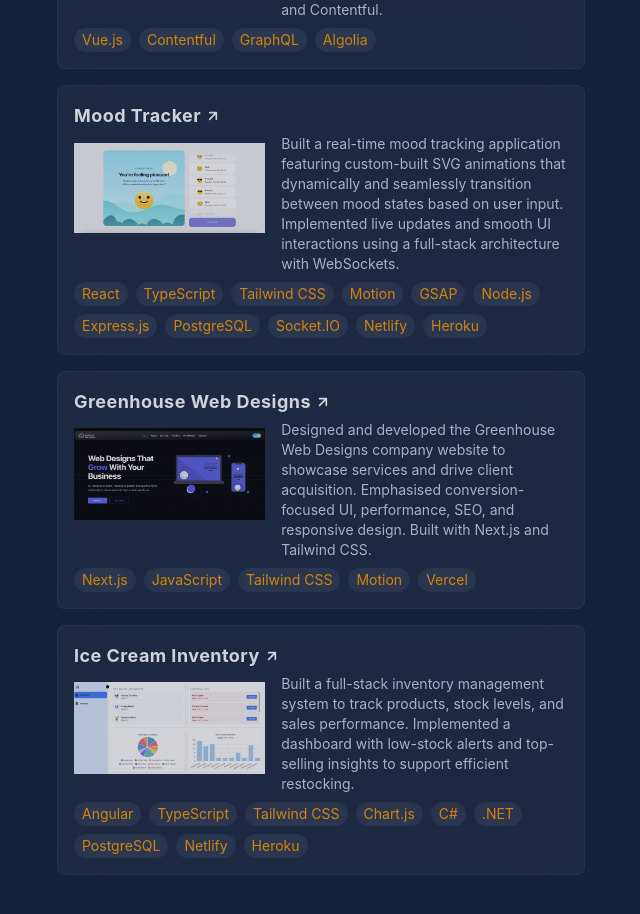
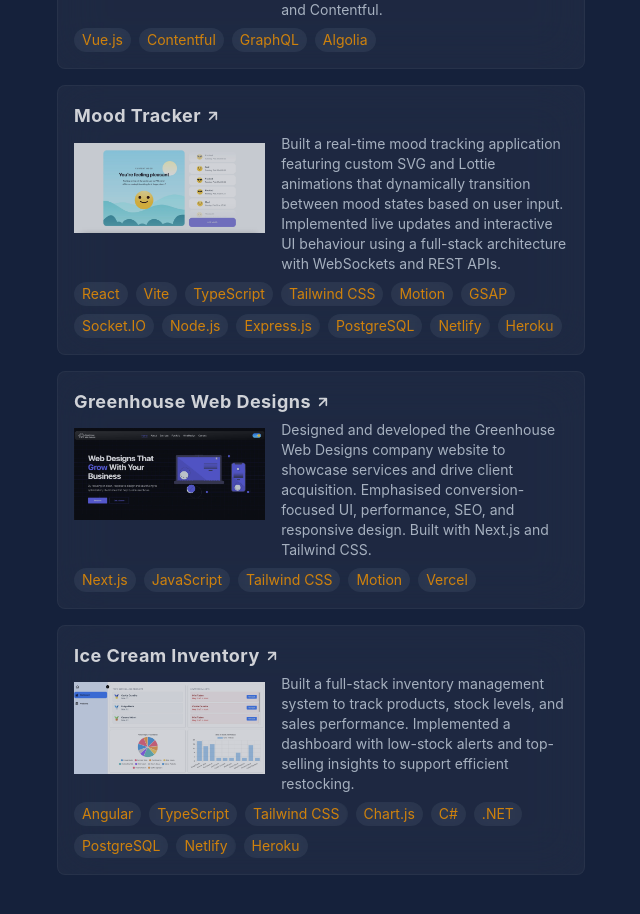
Before and after one commit to jacobadam/jacobnevitt-portfolio, a Next.js app: page / in a window 1280 px wide. Shown: the part 845-1759 px from the top of the page, without its empty margins (599-1239 px from the left). Built offline with nearby package versions, Linux system fonts and the light colour scheme.

Commit message:
update project data for mood tracker

```diff
--- a/app/data/projects.ts
+++ b/app/data/projects.ts
@@ -32,17 +32,19 @@ export const ProjectData: Project[] = [
     href: "https://mood-tracker-app.netlify.app/",
     imageUrl: "/mood-tracker-app.webp",
     description:
-      "Built a real-time mood tracking application featuring custom-built SVG animations that dynamically and seamlessly transition between mood states based on user input. Implemented live updates and smooth UI interactions using a full-stack architecture with WebSockets.",
+      "Built a real-time mood tracking application featuring custom SVG and Lottie animations that dynamically transition between mood states based on user input. Implemented live updates and interactive UI behaviour using a full-stack architecture with WebSockets and REST APIs.",
+
     technologies: [
       "React",
+      "Vite",
       "TypeScript",
       "Tailwind CSS",
       "Motion",
       "GSAP",
+      "Socket.IO",
       "Node.js",
       "Express.js",
       "PostgreSQL",
-      "Socket.IO",
       "Netlify",
       "Heroku",
     ],
```
